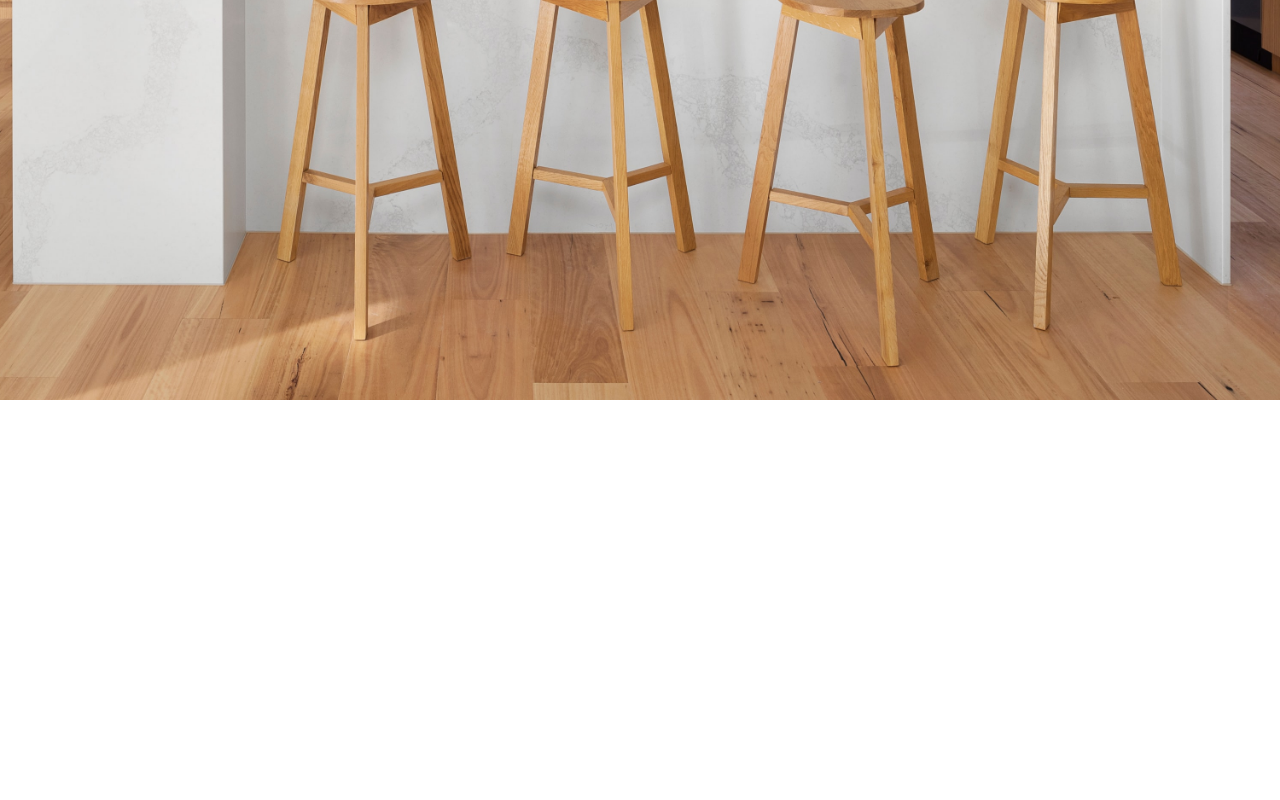
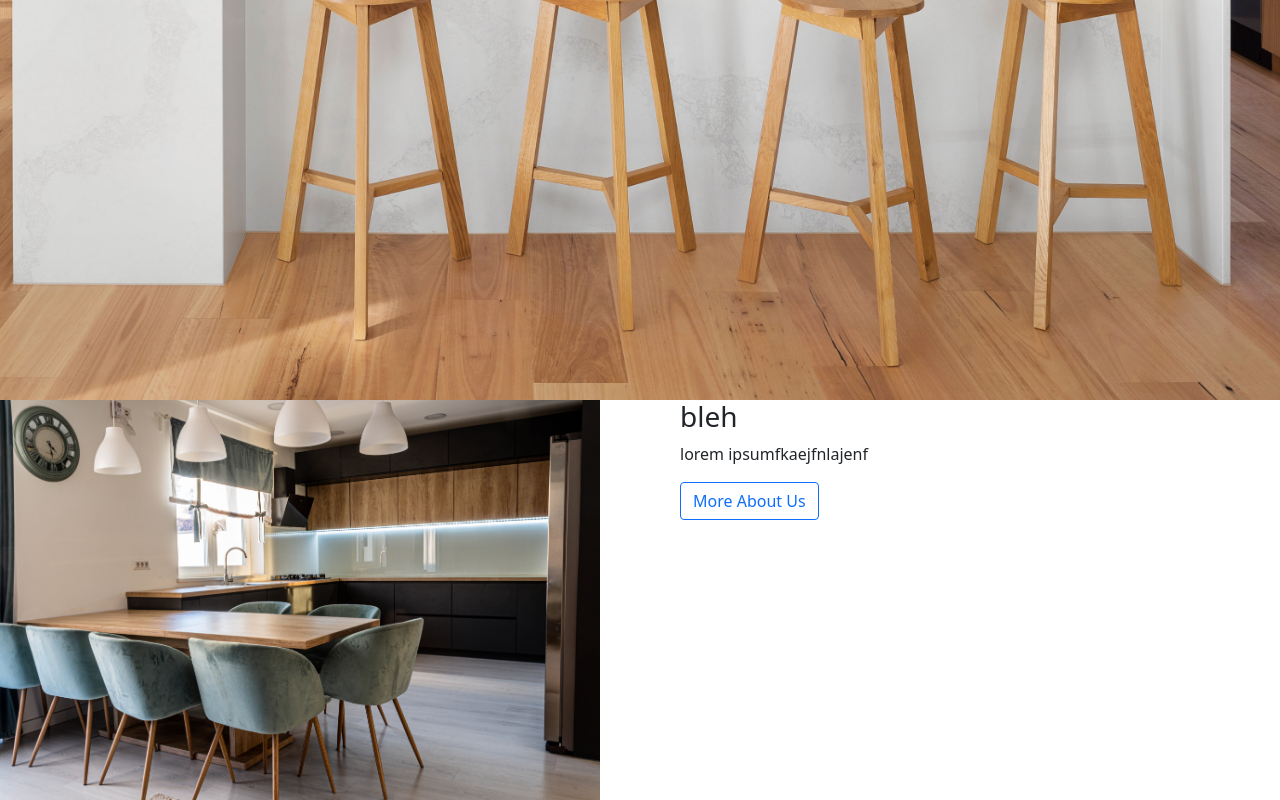
Before and after one commit to Dallas-Alfonso/manhattancabinets, a plain HTML site: page index.html in a window 1280 px wide. Shown: the part 880-1680 px from the top of the page. Before the commit the page ends 1280 px from the top, so only its background shows below. Drawn offline with nearby package versions, Linux system fonts and the light colour scheme.

Commit message:
added 2nd main photo and more about us context.

```diff
--- a/index.html
+++ b/index.html
@@ -25,6 +25,9 @@
 
   <section class="mainPhoto1" id="title">
 
+    <!-- Think about implementing a MAIN CONTAINER to control width size of this section..
+    This will be reoccuring in each section where we need to contorl width.
+    This is better than implementing an overall/site-wide width control -->
 
   <!-- NavBar --> <!--PUT ABOVE MAIN SECTION TO ENSURE IT SCROLLS DOWN WITH PAGE?-->
   <nav class="navbar navbar-expand-lg navbar-light bg-light">
@@ -75,9 +78,26 @@
     </div>
   </nav>
 
-  <div class="mainSummaryText"> Hello</div>
+  <div class="mainSummaryText">Premier Kitchen, Bath, & Cabinet Remodelling</div>
+  <button type="button" class="btn btn-outline-primary">Get a Free Estimate</button>
+  <!-- NavBar -->
+  </section>
 
-  <!-- NavBar -->
+  <section id="moreAboutUs">
+
+    <div class="moreAboutUsRow"> <!-- container to set up grid/row/halfsplit -->
+
+      <div class="moreAboutUs-img-cont"> <!-- Image Half -->
+        <img src="images/kitchenMain2.jpg" alt="Dark Kitchen Design">
+      </div>
+
+      <div class="moreAboutUs-content"> <!-- content half -->
+        <h3>bleh</h3>
+        <p>lorem ipsumfkaejfnlajenf</p>
+        <button type="button" class="btn btn-outline-primary">More About Us</button>
+      </div>
+    </div>
+
   </section>
 
 </body>
--- a/styles.css
+++ b/styles.css
@@ -16,3 +16,14 @@
   background-size: cover;
 
 }
+
+.moreAboutUsRow{
+  display: grid;
+  grid-template-columns: 1fr 1fr;
+  grid-gap: 5rem;
+}
+
+.moreAboutUs-img-cont img{
+  width:100%;
+  object-fit: cover;
+}
```
Also changed, not shown: images/kitchenMain2.jpg (added).
